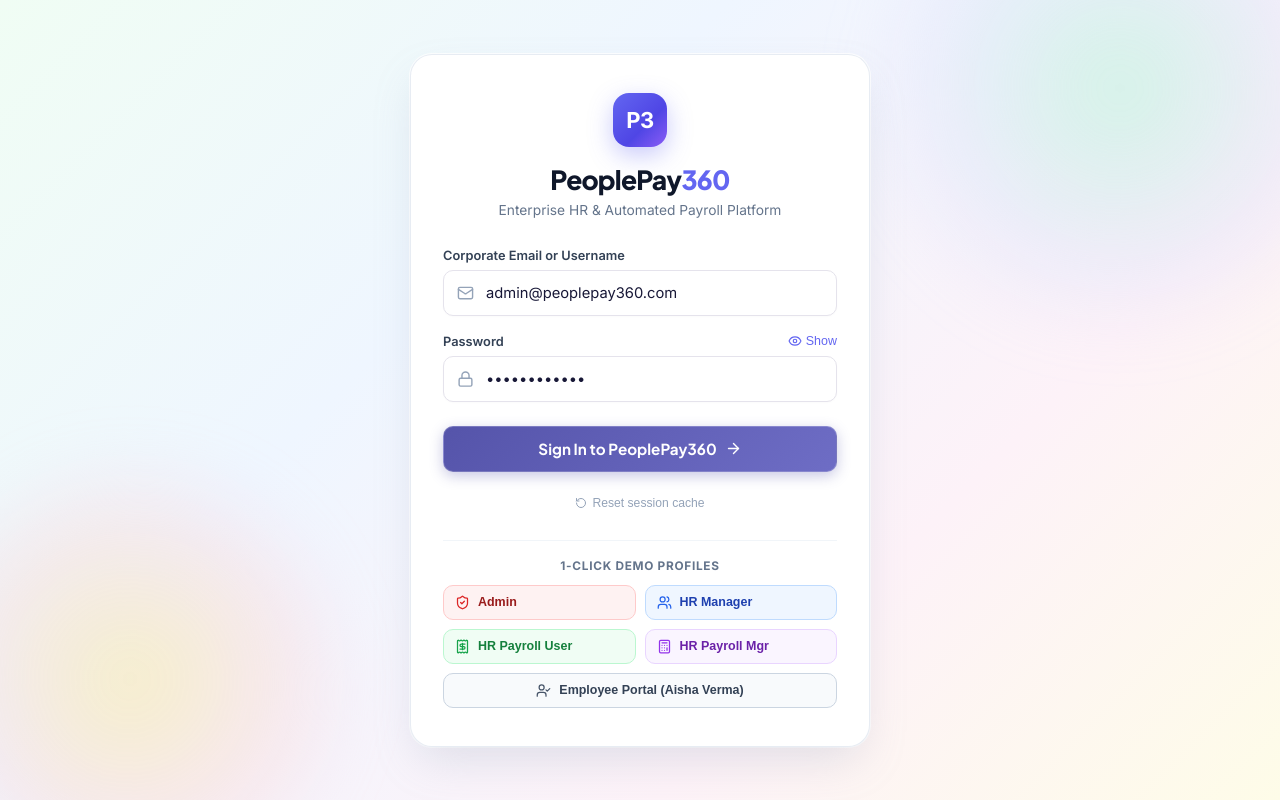
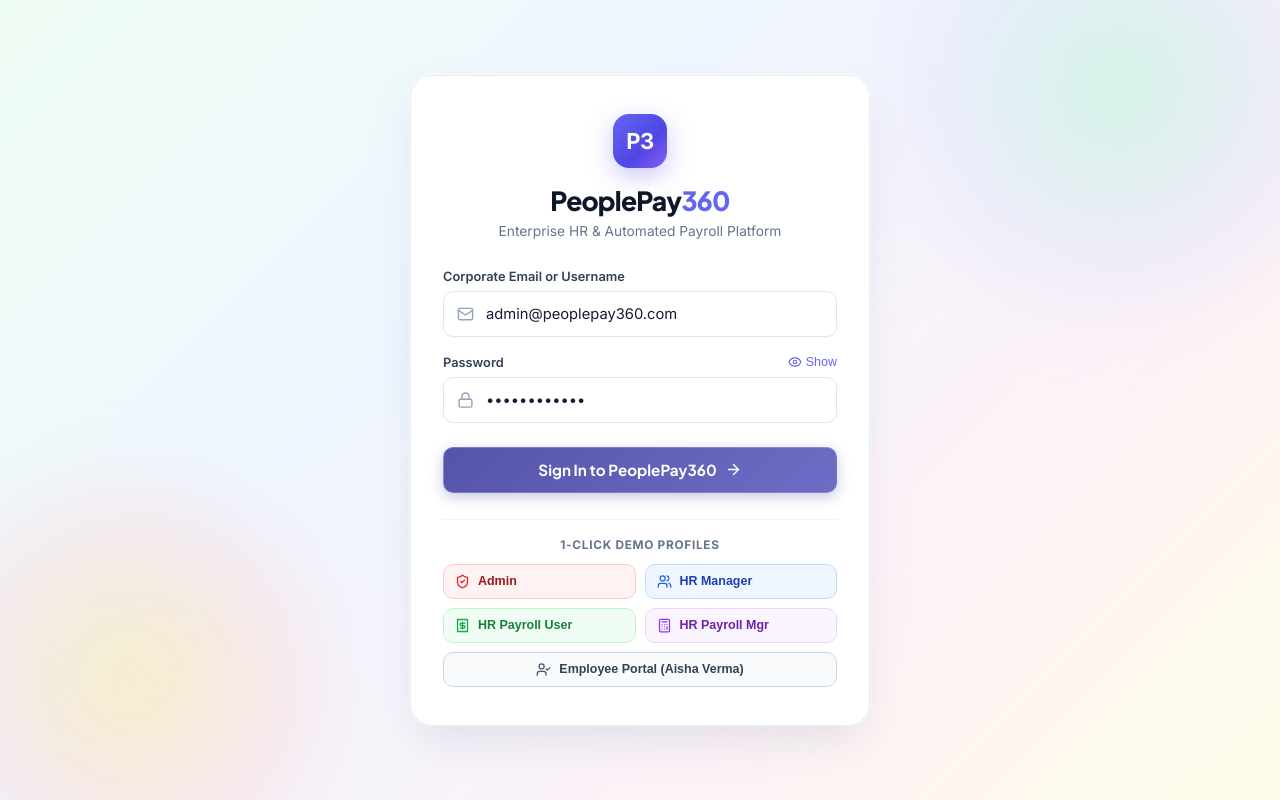
Before and after one commit to Anvesh-999/PayPilot360, a React (Vite) app in the folder client/: page /login in a window 1280 px wide. Built offline with nearby package versions, Linux system fonts and the light colour scheme; no server answers.

Commit message:
fix(auth): remove reset session cache button from login page

```diff
--- a/client/src/pages/Auth/LoginPage.jsx
+++ b/client/src/pages/Auth/LoginPage.jsx
@@ -1,7 +1,7 @@
 import { useState, useEffect } from 'react';
 import { useNavigate, useLocation } from 'react-router-dom';
 import { useAuth } from '../../contexts/AuthContext';
-import { Lock, Mail, ArrowRight, ShieldCheck, Users, Calculator, UserCheck, Receipt, AlertCircle, Eye, EyeOff, RotateCcw } from 'lucide-react';
+import { Lock, Mail, ArrowRight, ShieldCheck, Users, Calculator, UserCheck, Receipt, AlertCircle, Eye, EyeOff } from 'lucide-react';
 import toast from 'react-hot-toast';
 
 export default function LoginPage() {
@@ -64,12 +64,6 @@ export default function LoginPage() {
     } finally {
       setLoading(false);
     }
-  };
-
-  const handleClearSession = () => {
-    localStorage.clear();
-    toast.success('Session storage cleared. Try logging in again.');
-    setErrorMessage(null);
   };
 
   const handleQuickFill = (demoEmail, demoPass) => {
@@ -256,32 +250,6 @@ export default function LoginPage() {
               </>
             )}
           </button>
-
-          <div style={{ display: 'flex', justifyContent: 'center', marginTop: '2px' }}>
-            <button
-              type="button"
-              onClick={handleClearSession}
-              style={{
-                background: 'none',
-                border: 'none',
-                color: '#94a3b8',
-                fontSize: '0.76rem',
-                cursor: 'pointer',
-                display: 'flex',
-                alignItems: 'center',
-                gap: '5px',
-                padding: '4px 8px',
-                borderRadius: '6px',
-                transition: 'color 0.15s ease'
-              }}
-              onMouseEnter={(e) => { e.currentTarget.style.color = '#64748b'; }}
-              onMouseLeave={(e) => { e.currentTarget.style.color = '#94a3b8'; }}
-              title="Clear cached browser tokens and login state"
-            >
-              <RotateCcw size={12} />
-              <span>Reset session cache</span>
-            </button>
-          </div>
         </form>
 
         {/* Demo Roles Quick Fill */}
```
